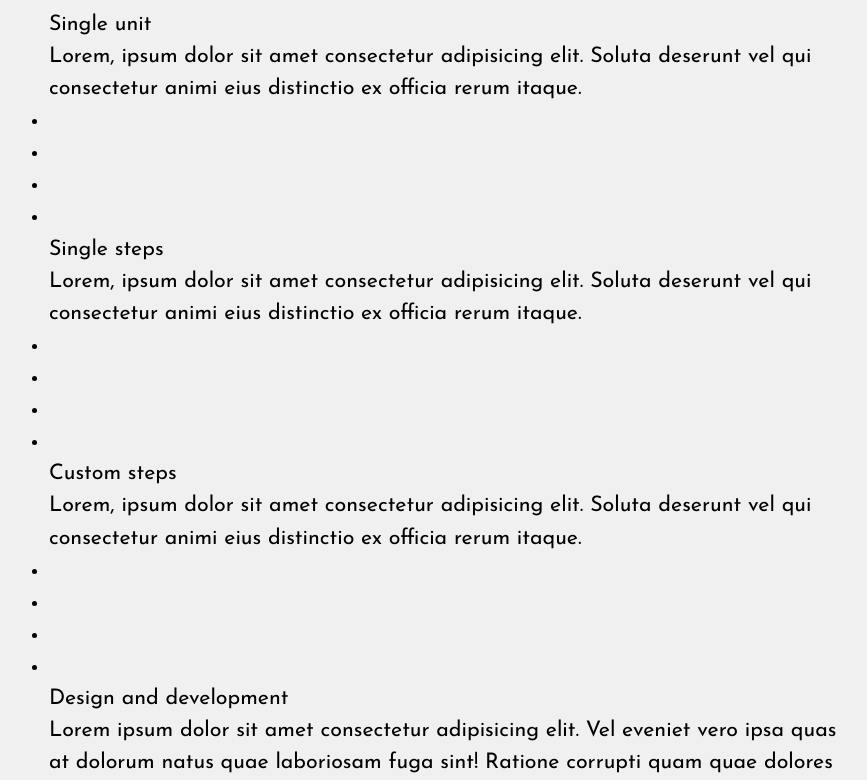
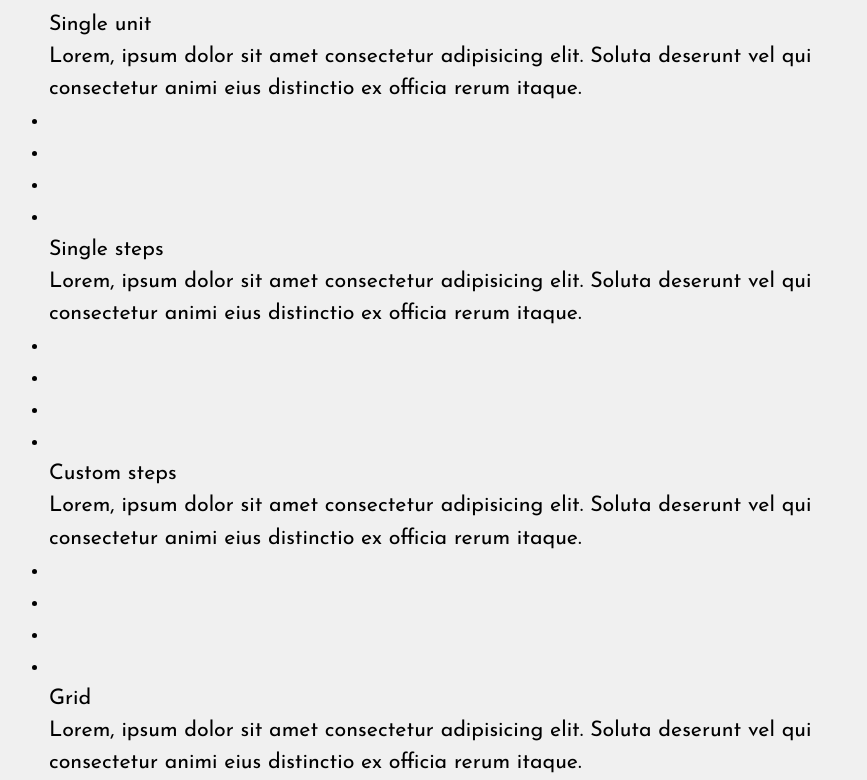
Before and after one commit to AMarlonG/Utopia-Space, a plain HTML site: page index.html in a window 1280 px wide. Shown: the part 172-952 px from the top of the page, without its empty margins (190-1057 px from the left). Drawn offline with Linux system fonts and the light colour scheme; files whose address does not match are found by name.

Commit message:
Update index.html

```diff
--- a/index.html
+++ b/index.html
@@ -56,6 +56,15 @@
         </div>
     </section>
 
+    <section class="grid-scale">
+        <h2>Grid</h2>
+        <p>Lorem, ipsum dolor sit amet consectetur adipisicing elit. Soluta deserunt vel qui consectetur animi eius
+            distinctio ex officia rerum itaque.</p>
+        <div class="grid">
+
+        </div>
+    </section>
+
     <section class="outro">
         <h2>Design and development</h2>
         <p>Lorem ipsum dolor sit amet consectetur adipisicing elit. Vel eveniet vero ipsa quas at dolorum natus quae laboriosam fuga sint! Ratione corrupti quam quae dolores velit impedit obcaecati nisi fuga!</p>
```
